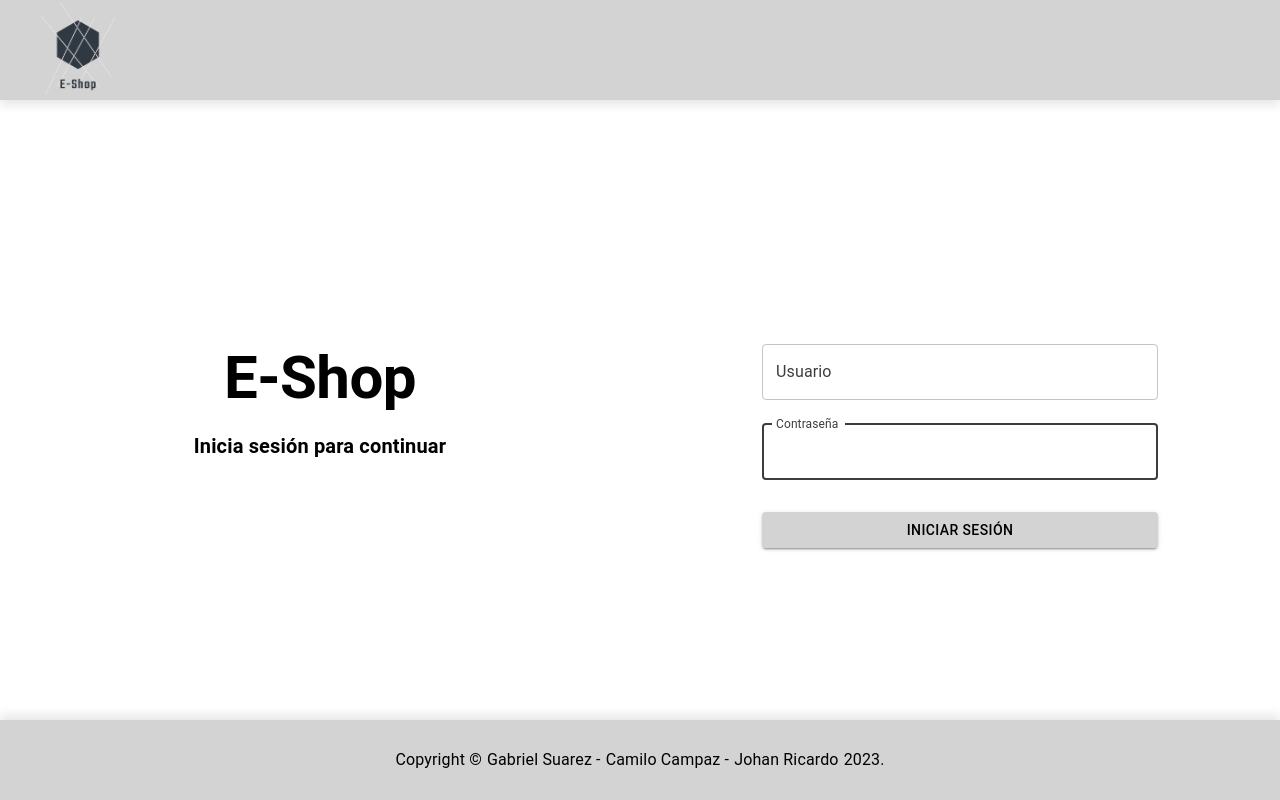
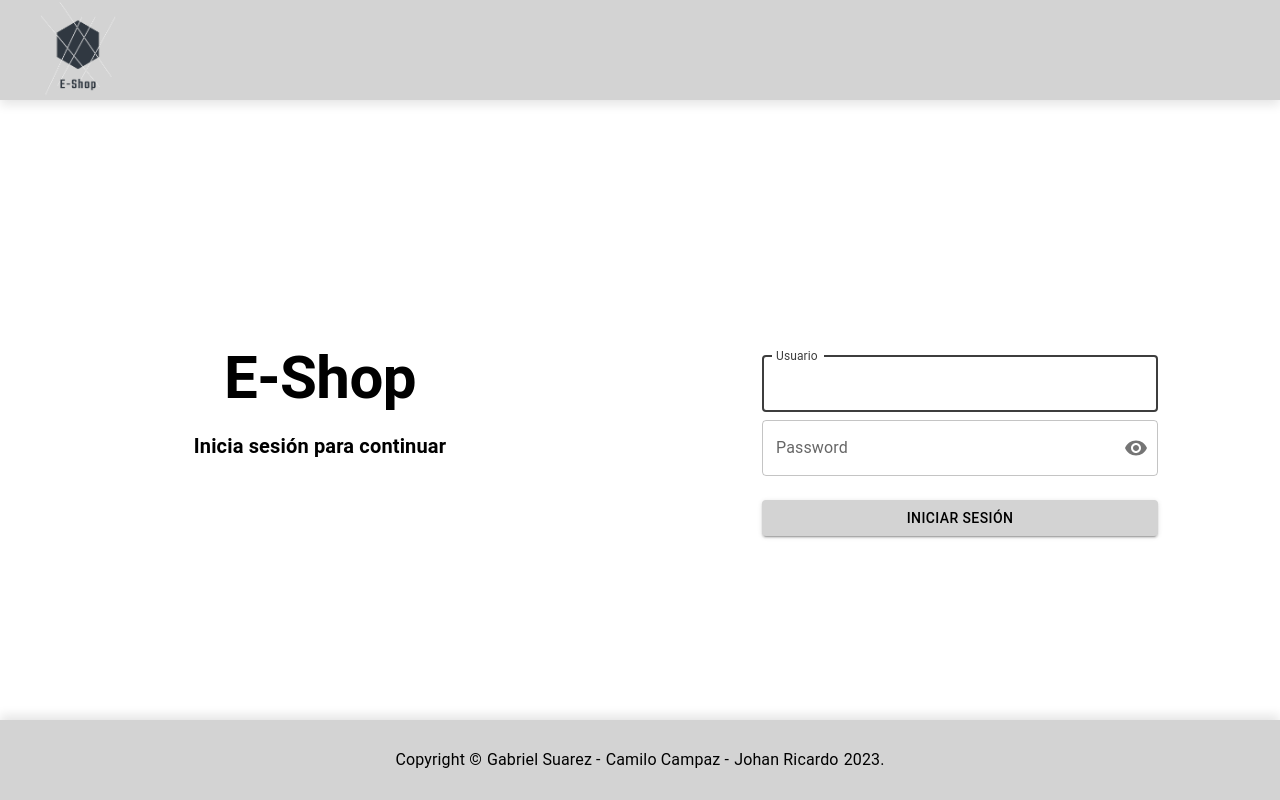
Before and after one commit to IcesiComputacionInternet/TallerFinal, a React (Vite) app in the folder E-shop-frontEnd/: page /login in a window 1280 px wide. Built offline with nearby package versions, Linux system fonts and the light colour scheme.

Commit message:
Login with the alert and conect with the back

```diff
--- a/E-shop-frontEnd/package.json
+++ b/E-shop-frontEnd/package.json
@@ -14,6 +14,7 @@
     "@emotion/styled": "^11.11.0",
     "@mui/icons-material": "^5.11.16",
     "@mui/material": "^5.13.2",
+    "axios": "^1.4.0",
     "react": "^18.2.0",
     "react-dom": "^18.2.0",
     "react-router-dom": "^6.11.2",
--- /dev/null
+++ b/E-shop-frontEnd/src/services/authServices.ts
@@ -0,0 +1,39 @@
+import axios from "axios";
+
+const URL_API = "http://localhost:8080/";
+
+interface Credentials {
+  username: string;
+  password: string;
+}
+
+const login = (credentials: Credentials) => {
+  return axios.post(`${URL_API}/token`, credentials);
+};
+
+const validateToken = (response: {
+  status: number;
+  data: { error_message: string };
+}) => {
+  if (response.status === 403) {
+    localStorage.removeItem("token");
+    if (response.data.error_message.startsWith("JWT expired")) {
+      window.location.href = "/login?expired=true";
+    } else {
+      window.location.href = "/login";
+    }
+  }
+};
+
+const logout = () => {
+  localStorage.removeItem("token");
+  window.location.href = "/login?logout=true";
+};
+
+const authServices = {
+  login,
+  validateToken,
+  logout,
+};
+
+export default authServices;
--- a/E-shop-frontEnd/src/views/login/loginForm.tsx
+++ b/E-shop-frontEnd/src/views/login/loginForm.tsx
@@ -1,8 +1,74 @@
+import * as React from "react";
 import { TextField, Container, Box, Button } from "@mui/material";
+import { FormControl, InputLabel, OutlinedInput } from "@mui/material";
+import { InputAdornment, IconButton } from "@mui/material";
+import { Visibility, VisibilityOff } from "@mui/icons-material";
+import { createTheme, ThemeProvider } from "@mui/material/styles";
+
+import { useState } from "react";
+import { json, useNavigate } from "react-router-dom";
 import "./login.css";
+import authServices from "../../services/authServices";
+import Swal from "sweetalert2";
+
+const credentials = {
+  username: "",
+  password: "",
+};
 
 const LoginForm = () => {
+  const theme = createTheme({
+    palette: {
+      primary: {
+        main: "#3d3d3d",
+      },
+      secondary: {
+        main: "#3d3d3d",
+      },
+    },
+  });
+
+  const [username, setUsername] = useState(credentials.username);
+  const [password, setPassword] = useState(credentials.password);
+  const navigate = useNavigate();
+
+  const [showPassword, setShowPassword] = useState(false);
+
+  const handleClickShowPassword = () => setShowPassword((show) => !show);
+
+  const handleMouseDownPassword = (
+    event: React.MouseEvent<HTMLButtonElement>
+  ) => {
+    event.preventDefault();
+  };
+
+  const handleUsername = (e: any) => {
+    setUsername(e.target.value);
+  };
+
+  const handlePassword = (e: any) => {
+    setPassword(e.target.value);
+  };
+
+  const handleLogin = async (e: any) => {
+    e.preventDefault();
+
+    try {
+      const user = await authServices.login({ username, password });
+      localStorage.setItem("token", JSON.stringify(user.data));
+      navigate("/", { replace: true });
+    } catch (error) {
+      Swal.fire({
+        icon: "error",
+        title:
+          '<span style="font-family: Arial, sans-serif;">Error al autenticar</span>',
+        html: '<div style="font-family: Arial, sans-serif;">Usuario o contraseña incorrectos</div>',
+      });
+    }
+  };
+
   return (
+    <ThemeProvider theme={theme}>
       <Container component="main" maxWidth="xs">
         <Box
           sx={{
@@ -12,46 +78,45 @@ const LoginForm = () => {
             alignItems: "center",
           }}
         >
-        <Box component="form" noValidate sx={{ mt: 1 }}>
+          <Box
+            component="form"
+            onSubmit={handleLogin}
+            noValidate
+            sx={{ mt: 1 }}
+          >
             <TextField
+              color="primary"
               margin="normal"
               fullWidth
               id="username"
               label="Usuario"
               name="username"
               autoFocus
-            InputLabelProps={{
-              style: {
-                color: "#3d3d3d",
-              },
-            }}
-            sx={{
-              "& .MuiOutlinedInput-root.Mui-focused .MuiOutlinedInput-notchedOutline":
-                {
-                  borderColor: "#3d3d3d",
-                },
-            }}
+              onChange={handleUsername}
             />
-          <TextField
-            margin="normal"
-            fullWidth
-            id="password"
-            label="Contraseña"
-            type="password"
-            autoComplete="current-password"
-            autoFocus
-            InputLabelProps={{
-              style: {
-                color: "#3d3d3d",
-              },
-            }}
-            sx={{
-              "& .MuiOutlinedInput-root.Mui-focused .MuiOutlinedInput-notchedOutline":
-                {
-                  borderColor: "#3d3d3d",
-                },
-            }}
+            <FormControl fullWidth variant="outlined" color="primary">
+              <InputLabel htmlFor="outlined-adornment-password">
+                Password
+              </InputLabel>
+              <OutlinedInput
+                id="outlined-adornment-password"
+                type={showPassword ? "text" : "password"}
+                endAdornment={
+                  <InputAdornment position="end">
+                    <IconButton
+                      aria-label="toggle password visibility"
+                      onClick={handleClickShowPassword}
+                      onMouseDown={handleMouseDownPassword}
+                      edge="end"
+                    >
+                      {showPassword ? <VisibilityOff /> : <Visibility />}
+                    </IconButton>
+                  </InputAdornment>
+                }
+                label="Password"
+                onChange={handlePassword}
               />
+            </FormControl>
 
             <Button
               type="submit"
@@ -74,6 +139,7 @@ const LoginForm = () => {
           </Box>
         </Box>
       </Container>
+    </ThemeProvider>
   );
 };
 
```
Also changed, not shown: E-shop-frontEnd/src/services/authHeader.ts (added, +14 -0 lines), 1 other file (tests, documents, lock files or other folders). Lines whose indentation alone changed are shown as unchanged.
